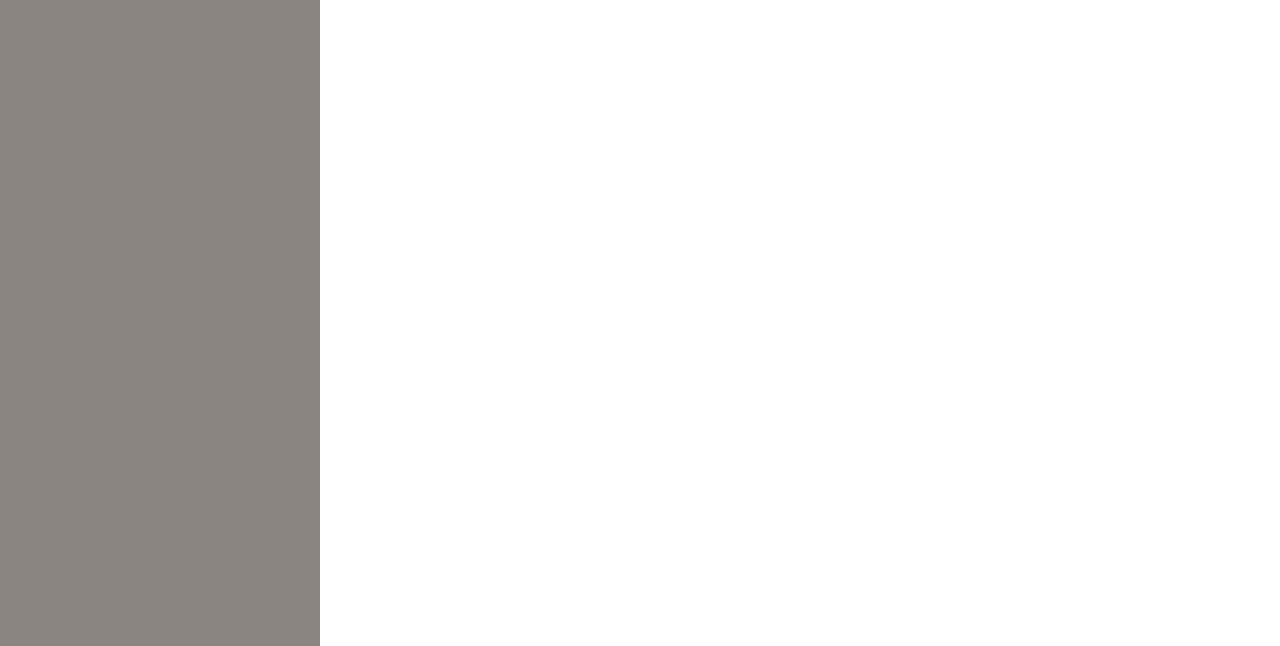
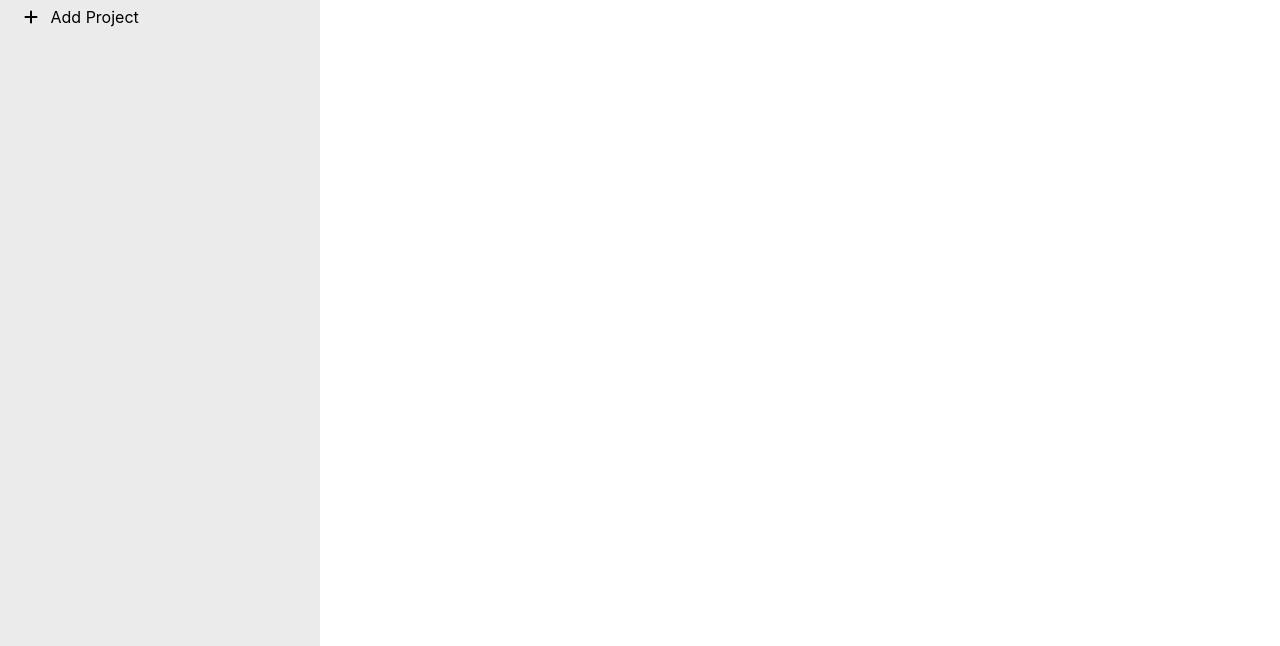
Before and after one commit to hamayun-cpu/To-do-list, a website built with webpack: page dist/index.html in a window 1280 px wide. Shown: the part 171-817 px from the top of the page. Built offline with nearby package versions, Linux system fonts and the light colour scheme; a web font is replaced by a local one.

Commit message:
add new project button and its event listener

```diff
--- a/src/index.js
+++ b/src/index.js
@@ -1,3 +1,9 @@
 import "./style.css";
 import './tabs';
 import './side_bar'
+
+const addProject = document.getElementById('add-project');
+
+addProject.addEventListener('click', () => {
+
+});
--- a/src/side_bar.js
+++ b/src/side_bar.js
@@ -6,10 +6,11 @@ const side_bar = (() => {
 
   container.innerHTML = `
     <div class="row">
-      <div id = 'left-container' class="col-3 bg-gray h-100-vh">
-        <h2 class = 'bold-text m-auto d-flex justify-content-center'>Projects</h2>
+      <div id = 'left-container' class='col-3 bg-gray h-100-vh'>
+        <h2 class = 'bold-text d-flex justify-content-center mt-3'>Projects</h2>
+        <button id = 'add-project' class = 'add-btn w-100 my-2 text-left'><i class='fas fa-plus mr-2'></i> Add Project</button>
       </div>
-      <div class="col-9">
+      <div id = 'right-container' class="col-9">
         2 of 2 (wider)
       </div>
     </div>
--- a/src/style.css
+++ b/src/style.css
@@ -2,6 +2,11 @@
   font-size: 50px;
   font-family: "Original Surfer", cursive;
   font-weight: 800;
+  transition: letter-spacing 1s;
+}
+
+.title-txt:hover {
+  letter-spacing: 4px;
 }
 
 .bold-text {
@@ -9,7 +14,7 @@
 }
 
 .bg-gray {
-  background-color: #8a8581;
+  background-color: #ebebeb;
 }
 
 .col-white {
@@ -19,3 +24,15 @@
 .h-100-vh {
   height: 89.5vh;
 }
+
+.add-btn {
+  border: none;
+  padding: 5px 9px;
+  background-color: inherit;
+}
+
+.add-btn:hover {
+  background-color: rgb(175, 173, 173);
+  border-radius: 3px;
+  transition: background-color 1s;
+}
```
Also changed, not shown: dist/main.js.
